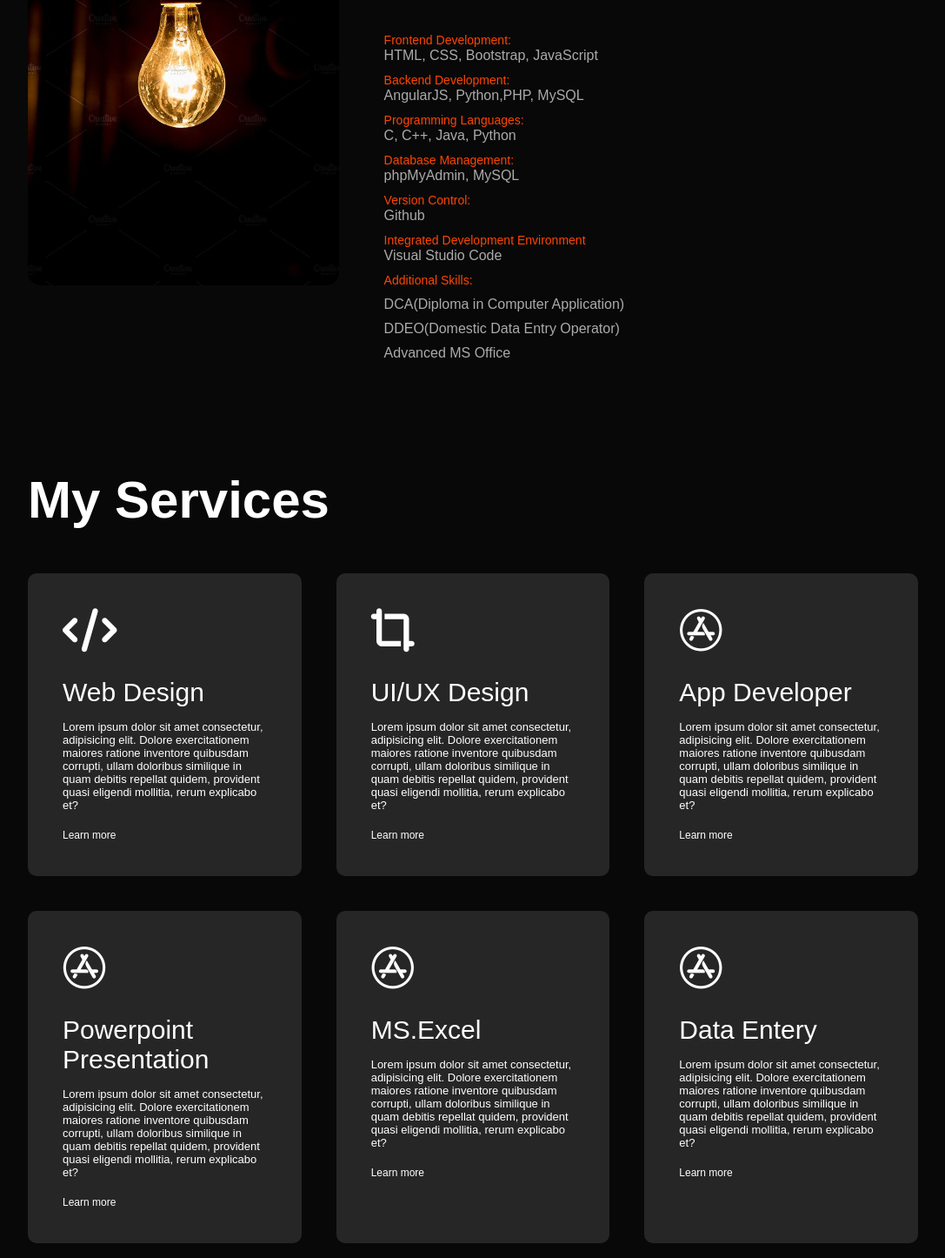
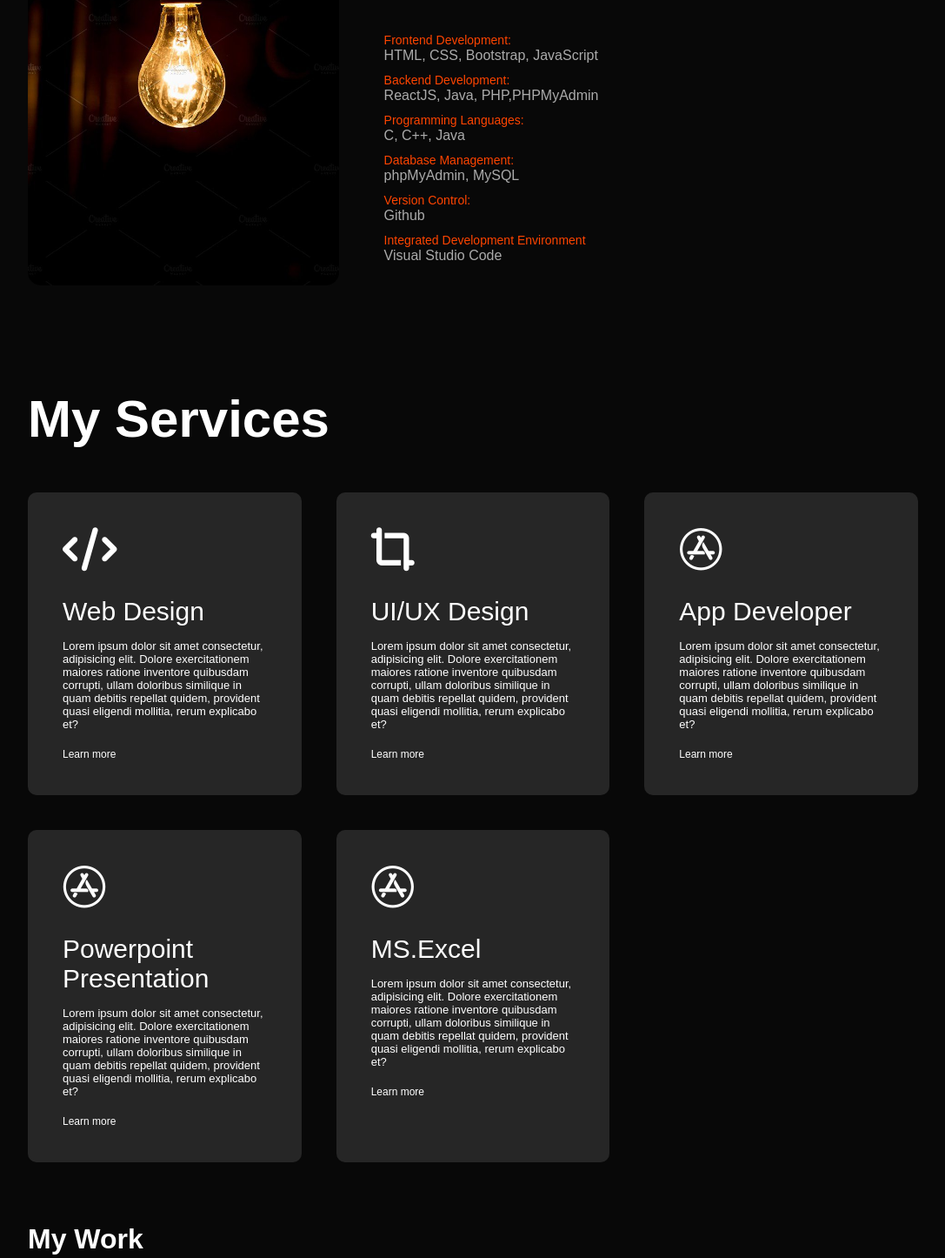
Before and after one commit to NehaKumari0xf/Neha_Portfolio, a plain HTML site: page index.html in a window 1280 px wide. Shown: the part 1180-2626 px from the top of the page at 87% size, without its empty margins (96-1183 px from the left). Drawn offline with Linux system fonts and the light colour scheme.

Commit message:
Update index.html

```diff
--- a/index.html
+++ b/index.html
@@ -49,18 +49,11 @@
                     <div class="tab-contents active-tab " id="skills">
                         <ul>
                             <li><span>Frontend Development:</span><br/>HTML, CSS, Bootstrap, JavaScript</li>
-                            <li><span>Backend Development:</span><br/>AngularJS, Python,PHP, MySQL</li>
-                            <li><span> Programming Languages:</span><br/>C, C++, Java, Python</li>
+                            <li><span>Backend Development:</span><br/>ReactJS, Java, PHP,PHPMyAdmin</li>
+                            <li><span> Programming Languages:</span><br/>C, C++, Java</li>
                             <li><span> Database Management:</span><br/>phpMyAdmin, MySQL</li>
                             <li><span> Version Control:</span><br/>Github</li>
                             <li><span> Integrated Development Environment</span><br/>Visual Studio Code</li>
-                            <li><span>Additional Skills:</span><br/>
-                                <ul>
-                                    <li>DCA(Diploma in Computer Application)</li>
-                                    <li>DDEO(Domestic Data Entry Operator)</li>
-                                    <li>Advanced MS Office</li>
-                                </ul>
-                            </li>
                         </ul>
                     </div>
 
@@ -80,8 +73,6 @@
 
                     <div class="tab-contents" id="education">
                         <ul>
-                            <li><span>Faculty Cum Counselor</span><br/>At Atulya Computer Institute.</li>
-                            <li><span>Internship</span><br/>Interned at CodeAlpha as a full-stack developer for one month, honing skills in frontend, backend, and database development.</li>
                             <li><span>2024</span><br/>BCA from Gaya College Gaya(Magadh University).</li>
                             <li><span>2021</span><br/>12th Board from Mirza Galib College Gaya [BSEB, Patna].</li>
                             <li><span>2020</span><br/>Certified as a Data Entry Operator from Dr. Shivanand Art College Gaya .</li>
@@ -126,12 +117,6 @@
             <div>
                 <i class="fab fa-app-store"></i>
                 <h2>MS.Excel</h2>
-                <p>Lorem ipsum dolor sit amet consectetur, adipisicing elit. Dolore exercitationem maiores ratione inventore quibusdam corrupti, ullam doloribus similique in quam debitis repellat quidem, provident quasi eligendi mollitia, rerum explicabo et?</p>
-                <a href="">Learn more</a>
-            </div>
-            <div>
-                <i class="fab fa-app-store"></i>
-                <h2>Data Entery</h2>
                 <p>Lorem ipsum dolor sit amet consectetur, adipisicing elit. Dolore exercitationem maiores ratione inventore quibusdam corrupti, ullam doloribus similique in quam debitis repellat quidem, provident quasi eligendi mollitia, rerum explicabo et?</p>
                 <a href="">Learn more</a>
             </div>
```
